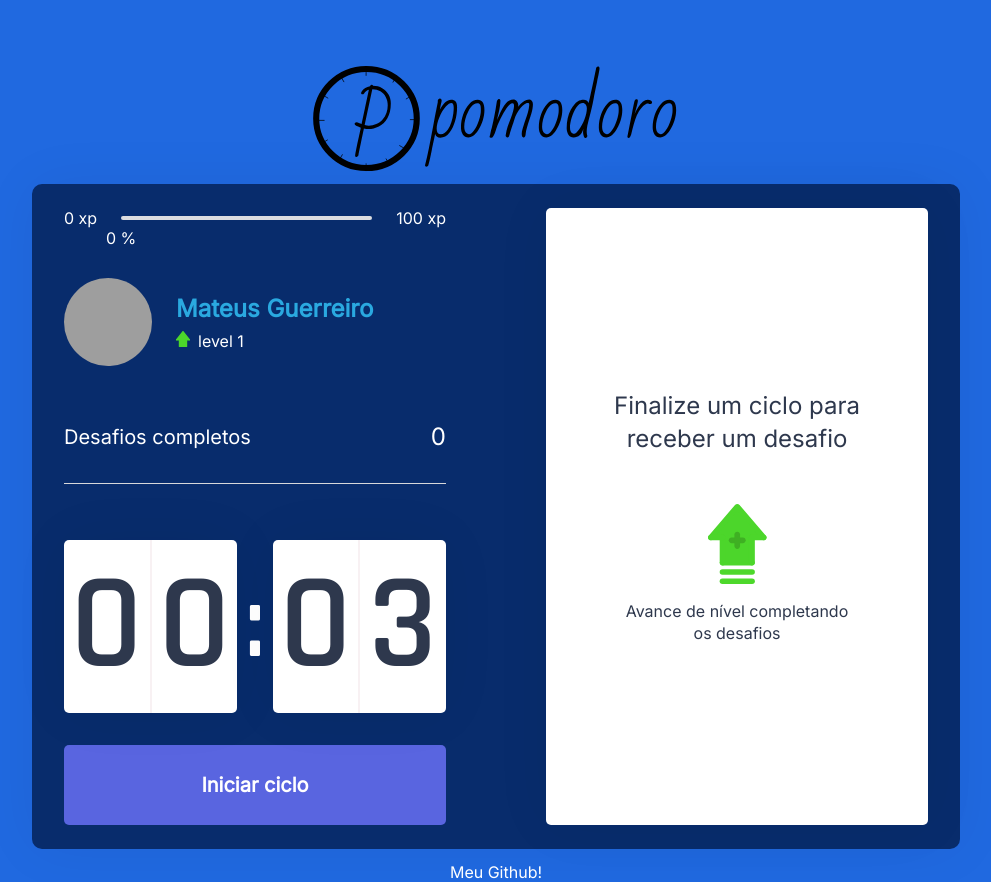
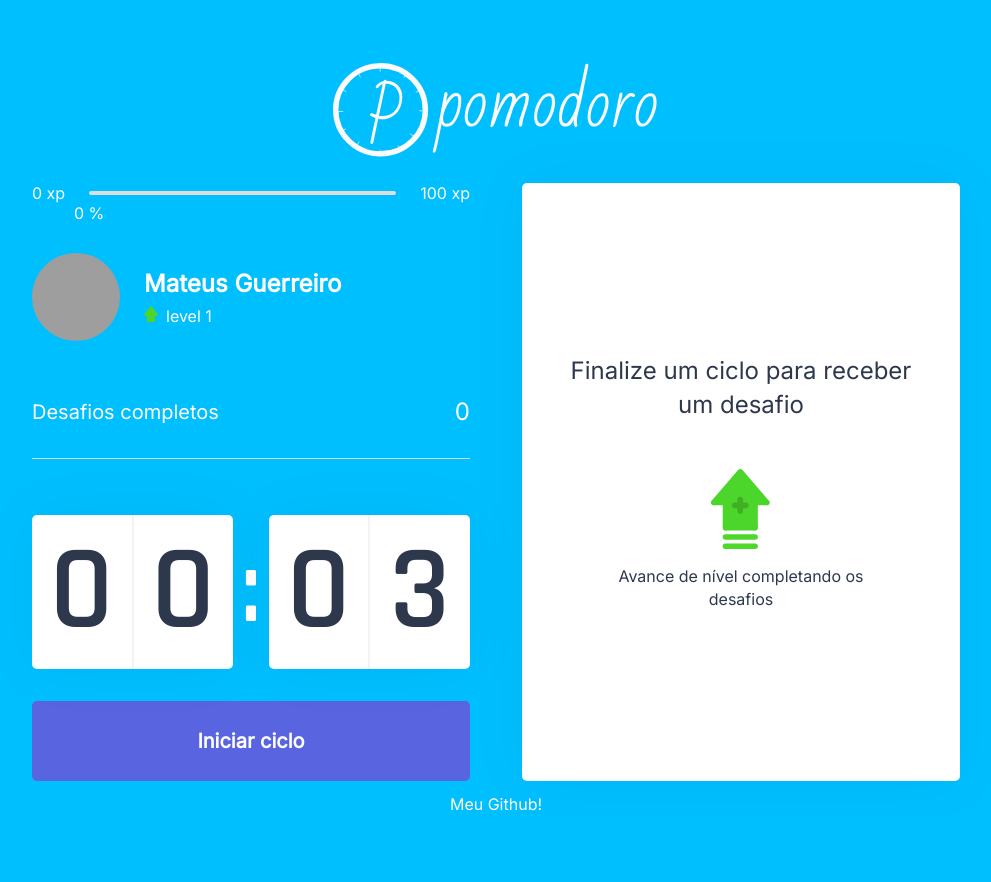
Before and after one commit to gMateus/pomodoro_to_next_level, a Next.js app: page / in a window 1280 px wide. Shown: the whole page, without its empty margins (144-1135 px from the left). After the commit the page ends 814 px from the top, so only its background shows below. Built offline with nearby package versions, Linux system fonts and the light colour scheme; grey boxes are pictures that could not be loaded.

Commit message:
commit_for_mobile

```diff
--- a/package.json
+++ b/package.json
@@ -11,7 +11,8 @@
     "js-cookie": "^2.2.1",
     "next": "^10.0.7",
     "react": "17.0.1",
-    "react-dom": "17.0.1"
+    "react-dom": "17.0.1",
+    "react-icons": "^4.2.0"
   },
   "devDependencies": {
     "@types/js-cookie": "^2.2.6",
--- a/src/pages/index.tsx
+++ b/src/pages/index.tsx
@@ -13,6 +13,8 @@ import { CountDownProvider } from "../contexts/CountDownContext";
 import { ChallengesProvider } from "../contexts/ChallengeContext";
 
 
+
+
 interface HomeProps {
   level: number;
   currentExperience: number;
@@ -20,6 +22,7 @@ interface HomeProps {
 }
 
 export default function Home(props: HomeProps) {
+
 
   return (
     <ChallengesProvider
@@ -34,7 +37,10 @@ export default function Home(props: HomeProps) {
         </Head>
 
         <header className={styles.logoContainer}>
-          <img className={styles.logo} src="icons/mylogo.svg" alt="" />
+          <div></div>
+          <img className={styles.logo} src="icons/Group_1_white.svg" alt="" />
+          <div></div>
+
         </header>
 
         <CountDownProvider>
--- a/src/styles/components/ChallengeBox.module.css
+++ b/src/styles/components/ChallengeBox.module.css
@@ -11,6 +11,8 @@
     align-items: center;
     justify-content: center;
 
+
+
     text-align: center;
     color: var(--title);
 }
@@ -19,6 +21,7 @@
     display: flex;
     flex-direction: column;
     align-items: center;
+
 }
 
 .challengeNotActive strong {
--- a/src/styles/components/CountingDown.module.css
+++ b/src/styles/components/CountingDown.module.css
@@ -4,6 +4,7 @@
     color: var(--title);
     align-items: center;
     font-family: Rajdhani;
+    ;
 }
 
 .countingDownContainer > div {
@@ -16,12 +17,13 @@
     background: var(--white);
     box-shadow: 0 0 60px rgba(0, 0, 0, 0.05);
     border-radius: 5px;
-    font-size: 8.5rem;
+    font-size: 7.5rem;
     text-align: center;
 }
 
 .countingDownContainer > div > span {
     flex: 1;
+    width: 100%;
 }
 .pontos {
     color: var(--white);
--- a/src/styles/components/Profile.module.css
+++ b/src/styles/components/Profile.module.css
@@ -1,12 +1,16 @@
 .profileContainer {
     display: flex;
     align-items: center;
+    justify-content:flex-start;
+
 }
 
 .profileContainer > img {
+
     height: 5.5rem;
     width: 5.5rem;
     border-radius: 50%;
+
 }
 
 .profileContainer div {
@@ -16,7 +20,7 @@
 .profileContainer div strong {
     font-size: 1.5rem;
     font-weight: 600;
-    color: #2aa9e0;
+    color: var(--white);
 }
 
 .profileContainer div p {
--- a/src/styles/global.css
+++ b/src/styles/global.css
@@ -32,7 +32,7 @@
 }
 
 body {
-    background: #2069e0;
+    background: #00BFFF;;
     color: var(--white);
 }
 
--- a/src/styles/pages/Home.module.css
+++ b/src/styles/pages/Home.module.css
@@ -9,11 +9,46 @@
 }
 
 .container header {
+    display: grid;
+    grid-template-columns: 1fr 1fr 1fr;
+
+}
+
+.container header img {
+    height: 8rem;
+    margin-bottom: 15px;
+}
+
+.seilaMan {
+    display: flex;
+    justify-content: flex-end;
+    align-items: flex-start;
+}
+
+.buttonsContainer {
+    display: flex;
+    flex-direction: row;
+    justify-content: flex-end;
+    background: var(--blue);
+    height: 2rem;
+    width: 6.8rem;
+    border-radius: 10px;
+}
+
+.buttonsContainer div {
     display: flex;
     justify-content: center;
+    align-items: center;
+    width: 4rem;
+    height: 2rem;
+}
 
-    height: 9rem;
+.buttonsContainer > div:first-child {
+    border-right: 1px solid #f8f1f3;
+}
 
+.buttonsContainer > div:last-child {
+    border-left: 1px solid #f8f1f3;
 }
 
 .container footer {
@@ -27,12 +62,14 @@
 .container section {
     display: grid;
     flex: 1;
-    grid-template-columns: 1fr 1fr;
-    gap: 6.25rem;
+    grid-template-columns: 1fr 1fr ;
+    gap: 3.25rem;
     align-content: center;
-    background: #082c6c;
+}
 
-    border-radius: 10px;
-    box-shadow: 0 0 60px rgba(0, 0, 0, 0.05);
-    padding: 1.5rem 2rem;
+@media (max-width: 720px) {
+    .container section {
+        display: flex;
+        flex-direction: column;
+    }
 }
```
Also changed, not shown: public/icons/Group_1_white.svg (added), 1 other file (tests, documents, lock files or other folders).
